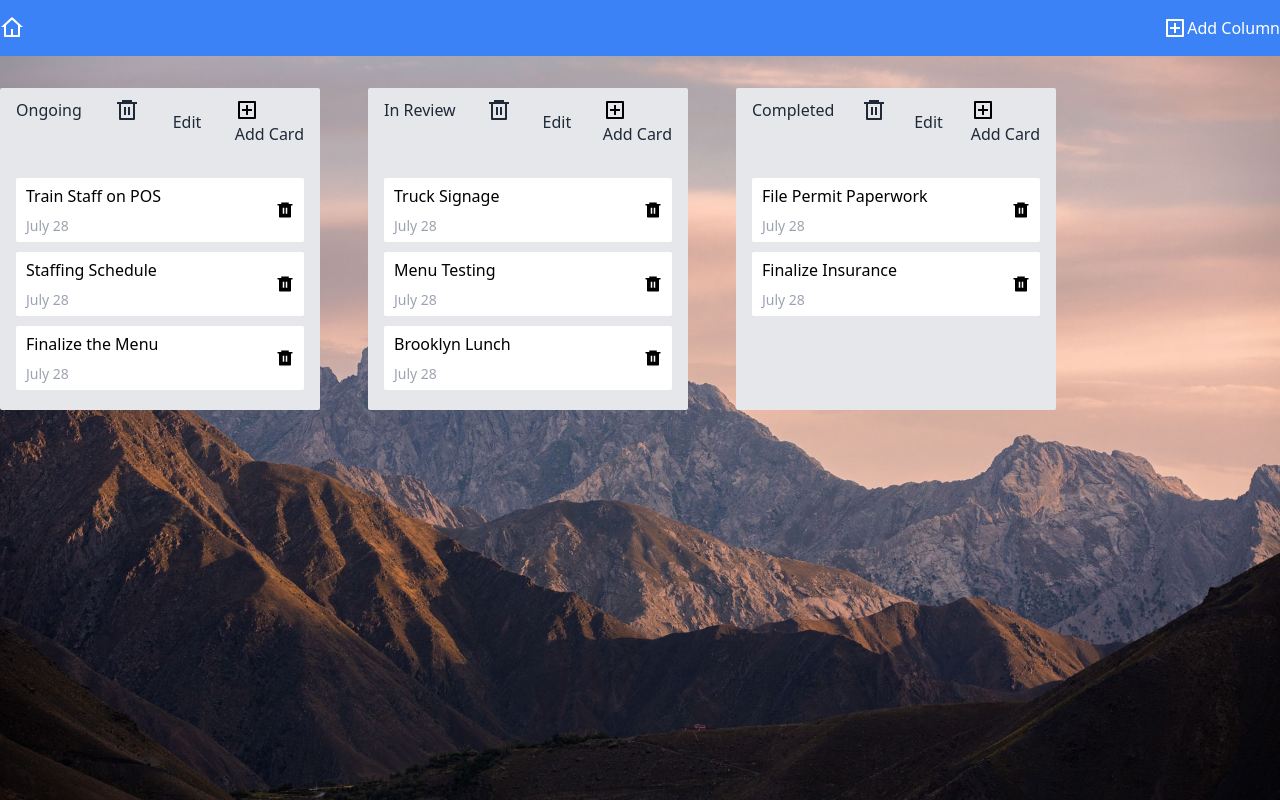
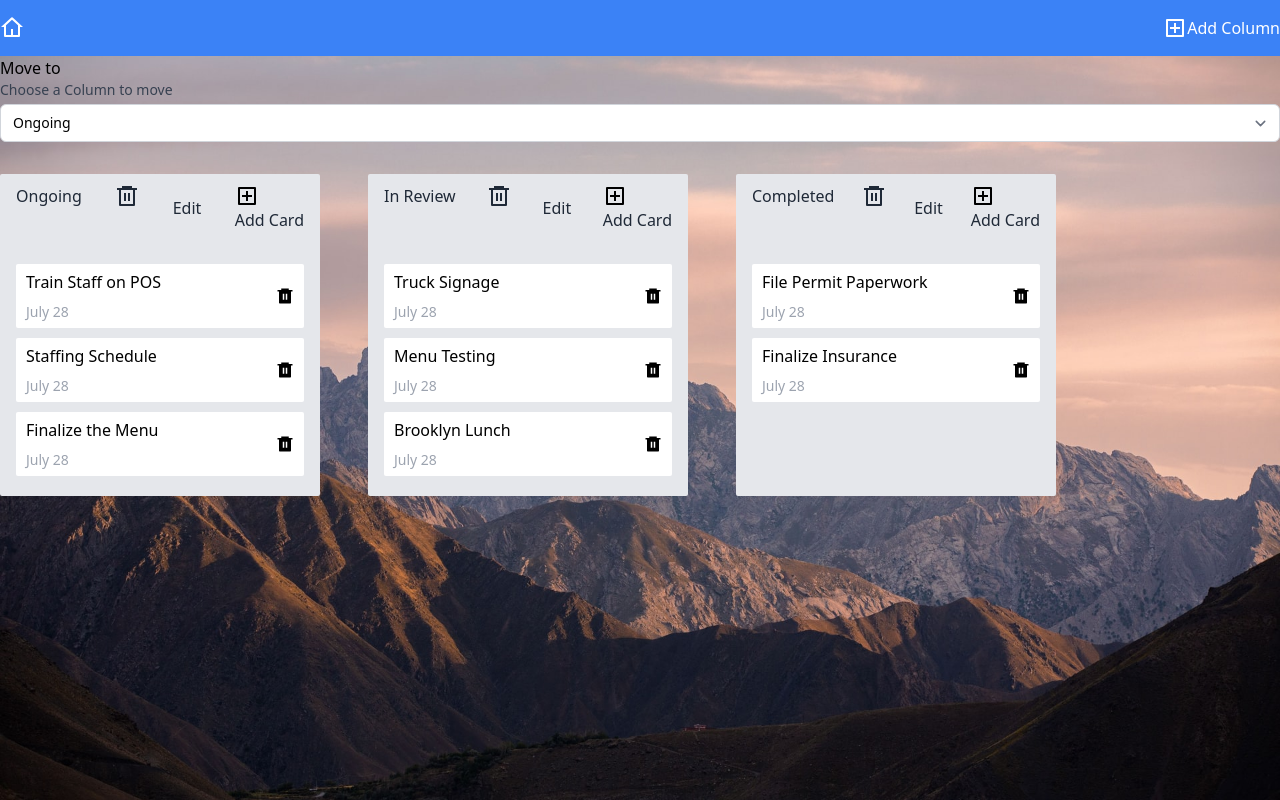
Before and after one commit to choyan/trello-clone, a React (Create React App) app: page / in a window 1280 px wide. Built offline with nearby package versions, Linux system fonts and the light colour scheme; what @tailwindcss/typography would draw is missing.

Commit message:
Column Move Functionality

```diff
--- a/src/App.js
+++ b/src/App.js
@@ -1,5 +1,5 @@
 import { createContext, useReducer } from 'react';
-import { Column, TopBar } from 'components';
+import { Column, MoveCard, TopBar } from 'components';
 import upsert from './utils/upsert';
 
 export const ColumnContext = createContext();
@@ -68,6 +68,7 @@ const initialState = {
       date: 'Mon Jul 28 2021 11:31:42 GMT+0300 (GMT+03:00)',
     },
   ],
+  selectedCard: {},
 };
 
 const reducer = (state, action) => {
@@ -89,6 +90,17 @@ const reducer = (state, action) => {
       return { ...state, cards: [...state.cards, action.data] };
     case 'cardDelete':
       return { ...state, cards: state.cards.filter((card) => card.id !== action.id) };
+    case 'cardEdit':
+      // console.log(action.data);
+      upsert(state.cards, action.data);
+      return {
+        ...state,
+      };
+    case 'changeSelectedCard':
+      return {
+        ...state,
+        selectedCard: action.data,
+      };
     default:
       return state;
   }
@@ -101,6 +113,9 @@ export default function App() {
     <ColumnContext.Provider value={{ data: data, dataDispatch: dispatch }}>
       <div className="bg-home-bg bg-cover h-screen w-full">
         <TopBar />
+
+        <MoveCard />
+
         <div className="container flex mx-auto gap-x-12 mt-8">
           {data.columns.map((column) => (
             <Column columnData={column} key={column.id} />
--- a/src/components/Card/index.js
+++ b/src/components/Card/index.js
@@ -1,8 +1,23 @@
 import dayjs from 'dayjs';
+import { ColumnContext } from 'App';
+import { useContext } from 'react';
 
 export default function Card({ cardData, deleteCard }) {
+  const columnContext = useContext(ColumnContext);
+  const selectCard = (data) => {
+    columnContext.dataDispatch({
+      type: 'changeSelectedCard',
+      data,
+    });
+  };
+
   return (
-    <div className="bg-white rounded-sm px-2.5 py-1.5 mb-2.5 flex items-center justify-between cursor-pointer">
+    <div
+      className={`bg-white rounded-sm px-2.5 py-1.5 mb-2.5 flex items-center justify-between cursor-pointer ${
+        columnContext.data.selectedCard.id === cardData.id && 'border-2 border-blue-500'
+      }`}
+      onClick={() => selectCard(cardData)}
+    >
       <div>
         <div>{cardData.name}</div>
         <div className="mt-2 text-gray-400 text-sm">{dayjs(cardData.date).format('MMMM D')}</div>
--- a/src/components/ModalCardAdd/index.js
+++ b/src/components/ModalCardAdd/index.js
@@ -3,16 +3,11 @@ import { ColumnContext } from 'App';
 
 export default function ModalCardAdd({ changeModalAddCardState, columnId }) {
   const [cardName, setCardName] = useState('');
-  // const [column, setColumn] = useState(null);
   const columnContext = useContext(ColumnContext);
 
   const changeCardName = (e) => {
     setCardName(e.target.value);
   };
-
-  // const changeColumn = (e) => {
-  //   setColumn(e.target.value)
-  // }
 
   const saveColumn = () => {
     columnContext.dataDispatch({
@@ -45,6 +40,7 @@ export default function ModalCardAdd({ changeModalAddCardState, columnId }) {
           <path d="M12 22C6.477 22 2 17.523 2 12S6.477 2 12 2s10 4.477 10 10-4.477 10-10 10zm0-2a8 8 0 1 0 0-16 8 8 0 0 0 0 16zm0-9.414l2.828-2.829 1.415 1.415L13.414 12l2.829 2.828-1.415 1.415L12 13.414l-2.828 2.829-1.415-1.415L10.586 12 7.757 9.172l1.415-1.415L12 10.586z" />
         </svg>
       </div>
+
       <div>
         <label htmlFor="name" className="block text-sm font-medium text-gray-700">
           Card Name
--- /dev/null
+++ b/src/components/MoveCard/index.js
@@ -0,0 +1,42 @@
+import { ColumnContext } from '../../App';
+import { useContext, useState } from 'react';
+
+export default function MoveCard() {
+  const columnContext = useContext(ColumnContext);
+
+  const changeColumn = (e) => {
+    const selectedCard = columnContext.data.selectedCard;
+    console.log(selectedCard);
+    columnContext.dataDispatch({
+      type: 'cardEdit',
+      data: {
+        ...selectedCard,
+        column: parseInt(e.target.value),
+      },
+    });
+  };
+
+  return (
+    <div>
+      Move to
+      <div>
+        <label htmlFor="column" className="block text-sm font-medium text-gray-700">
+          Choose a Column to move
+        </label>
+        <select
+          id="column"
+          name="column"
+          className="mt-1 block w-full pl-3 pr-10 py-2 text-base border-gray-300 focus:outline-none focus:ring-indigo-500 focus:border-indigo-500 sm:text-sm rounded-md"
+          onChange={changeColumn}
+        >
+          <option value="" disabled>
+            Choose a column
+          </option>
+          {columnContext.data.columns.map((column) => (
+            <option value={column.id}>{column.name}</option>
+          ))}
+        </select>
+      </div>
+    </div>
+  );
+}
--- a/src/components/index.js
+++ b/src/components/index.js
@@ -3,4 +3,5 @@ export { default as Card } from './Card';
 export { default as ModalCardAdd } from './ModalCardAdd';
 export { default as ModalColumnAdd } from './ModalColumnAdd';
 export { default as ModalColumnEdit } from './ModalColumnEdit';
+export { default as MoveCard } from './MoveCard';
 export { default as TopBar } from './TopBar';
```
Also changed, not shown: 1 other file (tests, documents, lock files or other folders).
